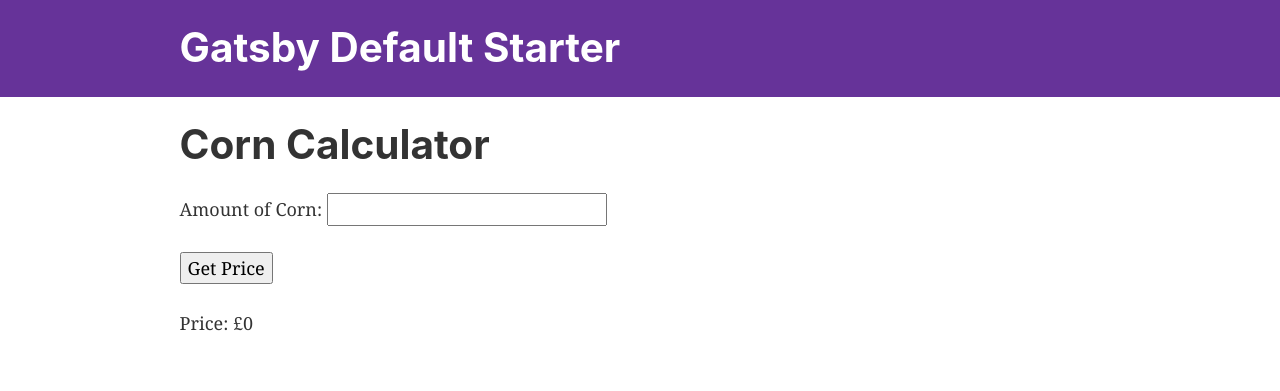
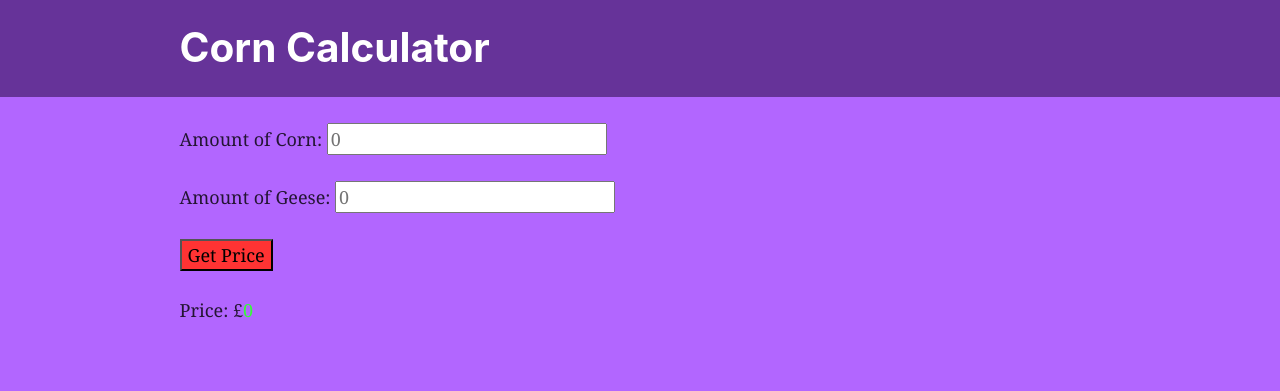
Before and after one commit to Kerl1310/onboarding-corn-calculator, a Gatsby site: page / in a window 1280 px wide. Built offline with nearby package versions, Linux system fonts and the light colour scheme; Gatsby itself is replaced by a stand-in of ours.

Commit message:
Added UI for geese

```diff
--- a/gatsby-config.js
+++ b/gatsby-config.js
@@ -1,8 +1,9 @@
 module.exports = {
+  pathPrefix: "/onboarding-corn-calculator",
   siteMetadata: {
-    title: `Gatsby Default Starter`,
-    description: `Kick off your next, great Gatsby project with this default starter. This barebones starter ships with the main Gatsby configuration files you might need.`,
-    author: `@gatsbyjs`,
+    title: `Corn Calculator`,
+    description: `Price calculator for the farmer's corn crops.`,
+    author: `Team 2`,
   },
   plugins: [
     `gatsby-plugin-react-helmet`,
--- /dev/null
+++ b/src/components/calculator.js
@@ -0,0 +1,5 @@
+const Calculator = (props) = {
+
+}
+
+export default Calculator
--- a/src/components/layout.css
+++ b/src/components/layout.css
@@ -9,6 +9,7 @@
   margin: 0;
   -webkit-font-smoothing: antialiased;
   -moz-osx-font-smoothing: grayscale;
+  background-color: #B266FF;
   color: hsla(0, 0%, 0%, 0.8);
   font-family: georgia, serif;
   font-weight: normal;
@@ -18,6 +19,15 @@
   -ms-font-feature-settings: "kern", "liga", "clig", "calt";
   -webkit-font-feature-settings: "kern", "liga", "clig", "calt";
   font-feature-settings: "kern", "liga", "clig", "calt";
+}
+#quantity {
+  background-color: #33FF33;
+}
+#price-span {
+  color: #33FF33
+}
+#calculate {
+  background-color: #FF3333
 }
 article,
 aside,
--- a/src/components/layout.js
+++ b/src/components/layout.js
@@ -25,7 +25,7 @@
 
   return (
     <>
-      <Header siteTitle={data.site.siteMetadata?.title || `Title`} />
+      <Header siteTitle={data.site.siteMetadata.title || `Title`} />
       <div
         style={{
           margin: `0 auto`,
@@ -34,13 +34,6 @@
         }}
       >
         <main>{children}</main>
-        {/* <footer style={{
-          marginTop: `2rem`
-        }}>
-          © {new Date().getFullYear()}, Built with
-          {` `}
-          <a href="https://www.gatsbyjs.com">Gatsby</a>
-        </footer> */}
       </div>
     </>
   )
--- a/src/pages/index.js
+++ b/src/pages/index.js
@@ -1,49 +1,64 @@
 import React from "react"
+import { useStaticQuery, graphql } from "gatsby"
 import Layout from "../components/layout"
 import SEO from "../components/seo"
 import siteConfig from '../../data/en';
 import { object } from "prop-types"
 
-const title = siteConfig.siteTitle;
 const description = siteConfig.siteDescription;
+const unitPrice = 0.25
 
 export default class IndexPage extends React.Component {
   state = {
-    quantity: 0,
-    price: 0
+    cornQuantity: 0,
+    geeseQuantity: 0,
+    totalPrice: 0
   }
 
   handleInputChange = event => {
-    const quantity = event.target.value
+    if (event.target.name === "corn-quantity") {
+      const cornQuantity = Number(event.target.value)
+      this.setState ({
+        cornQuantity: cornQuantity
+      })
+    }
 
-    this.setState ({
-      quantity: quantity
-    })
+    if (event.target.name === "geese-quantity") {
+      const geeseQuantity = Number(event.target.value)
+      this.setState ({
+        geeseQuantity: geeseQuantity
+      })
+    }
   }
 
   handleSubmit = event => {
     event.preventDefault()
 
-    const price = this.state.quantity * 0.25
+    const totalUnits = this.state.cornQuantity + this.state.geeseQuantity
+
+    const totalPrice = ((totalUnits * 2) * unitPrice) - unitPrice
 
     this.setState ({
-      price: price
+      totalPrice: totalPrice
     })
    }
 
   render() {
     return <Layout>
     <SEO title="Home" />
-    <h1>{title}</h1>
-    <p>{description}</p>
-    <form onSubmit={this.handleSubmit}>
-    <label htmlFor="quantity">Amount of Corn: </label>
-      <input type="number" min="0" id="quantity" name="quantity" onChange={this.handleInputChange}></input>
+    <p id="description">{description}</p>
+    <form id="calculatorForm" onSubmit={this.handleSubmit}>
+      <label htmlFor="corn-quantity">Amount of Corn: </label>
+      <input type="number" min="0" id="corn-quantity" name="corn-quantity" onChange={this.handleInputChange} placeholder="0"></input>
+      <br/>
+      <br/>
+      <label htmlFor="geese-quantity">Amount of Geese: </label>
+      <input type="number" min="0" id="geese-quantity" name="geese-quantity" onChange={this.handleInputChange} placeholder="0"></input>
       <br/>
       <br/>
       <input id="calculate" type="submit" value="Get Price"></input>
     </form>
-    <p>Price: £<span>{this.state.price}</span></p>
+    <p id="price-p">Price: £<span id="price-span">{this.state.totalPrice}</span></p>
   </Layout>
   }
 }
```
Also changed, not shown: src/pages/page-2.js (deleted, +0 -16 lines).
